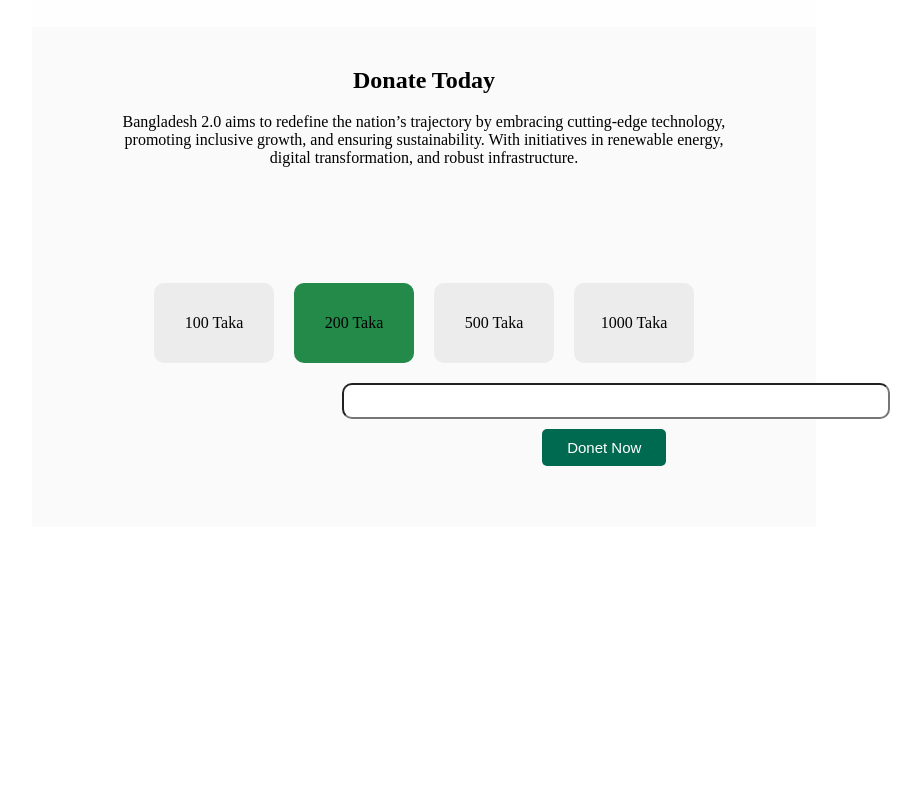
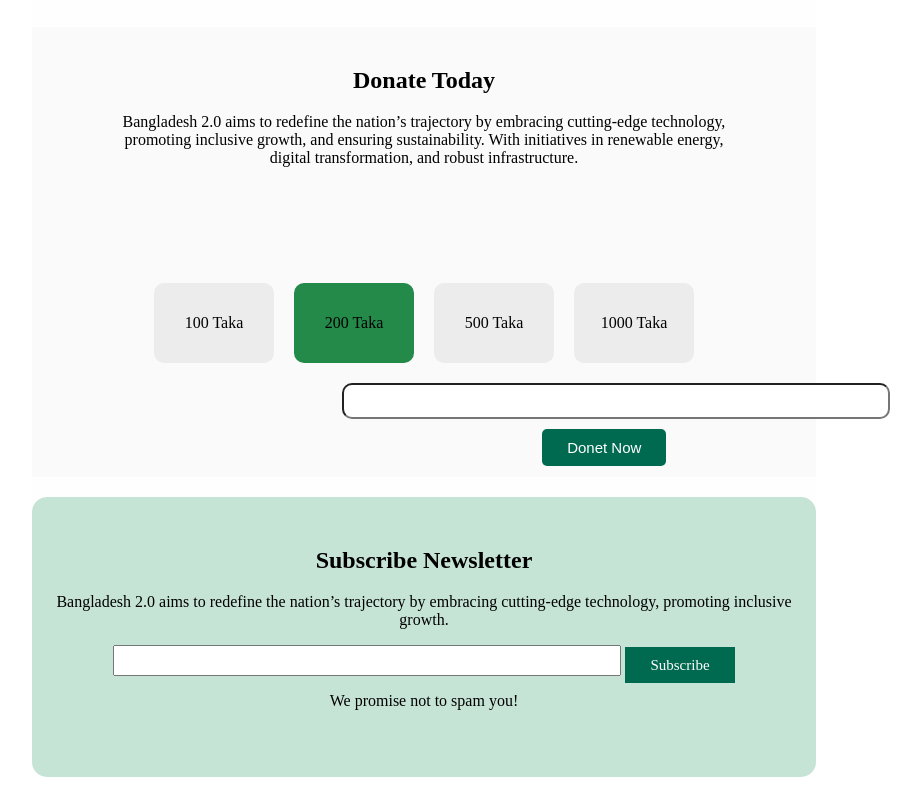
Before and after one commit to iftekharrafi-web/assignment001, a plain HTML site: page index.html in a window 1280 px wide. Shown: the part 2103-2888 px from the top of the page, without its empty margins (216-1137 px from the left). Before the commit the page ends 2638 px from the top, so only its background shows below. Drawn offline with Linux system fonts and the light colour scheme.

Commit message:
commit for footer

```diff
--- a/index.html
+++ b/index.html
@@ -112,6 +112,14 @@
 
             </div>
 
+            <div class="footer">
+                <h2>Subscribe Newsletter</h2>
+                <p class="text">Bangladesh 2.0 aims to redefine the nation’s trajectory by embracing cutting-edge technology, promoting inclusive growth.</p>
+                <input type="text" name="Enter Your Email Here" id="input">
+                <sub class="submit">Subscribe</sub>
+                <p>We promise not to spam you!</p>
+            </div>
+
 
 
 
--- a/style/style.css
+++ b/style/style.css
@@ -172,7 +172,7 @@ main{
 
 .donatesection{
 
-    height: 500px;
+    height: 450px;
     width: 100%;
     background-color: #fafafa;
     margin-top: 30px;
@@ -231,3 +231,32 @@ main{
 /*Donate section end*/
 
 /*Footer section start*/
+
+.footer{
+    height:250px;
+    width: 100%;
+    background-color: #C6E4D6;
+    margin-top: 20px;
+    border-radius: 15px;
+    text-align: center;
+    padding-top: 30px;
+}
+#input{
+    width: 500px;
+    height: 25px;
+}
+
+.submit{
+
+    margin-top: 10px;
+    padding: 10px 25px;
+
+    border-color: rgb(55, 133, 55);
+    border: none;
+    font-size: 15px;
+    font-style: normal;
+    color: #ffffff;
+    background-color: #006A50;
+}
+
+/*Footer section end*/
```
